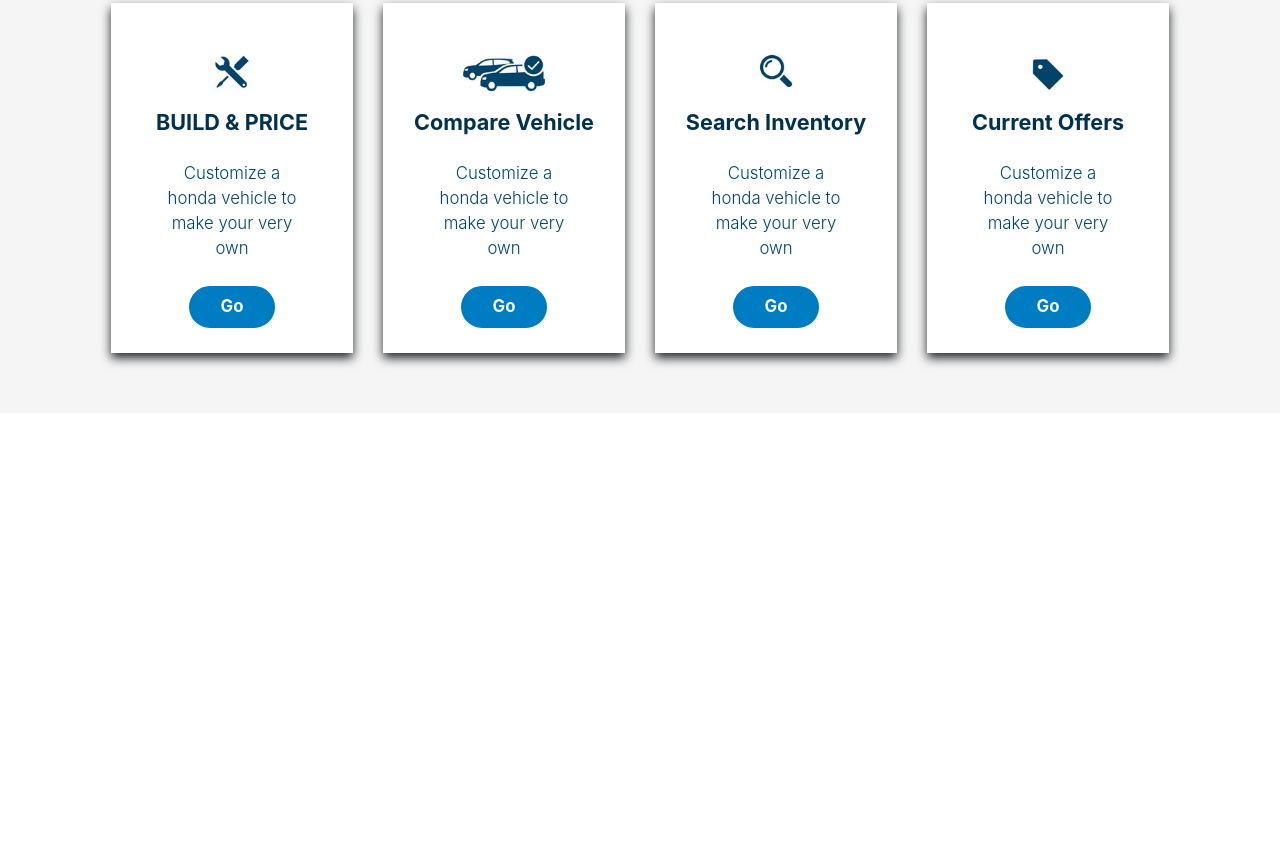
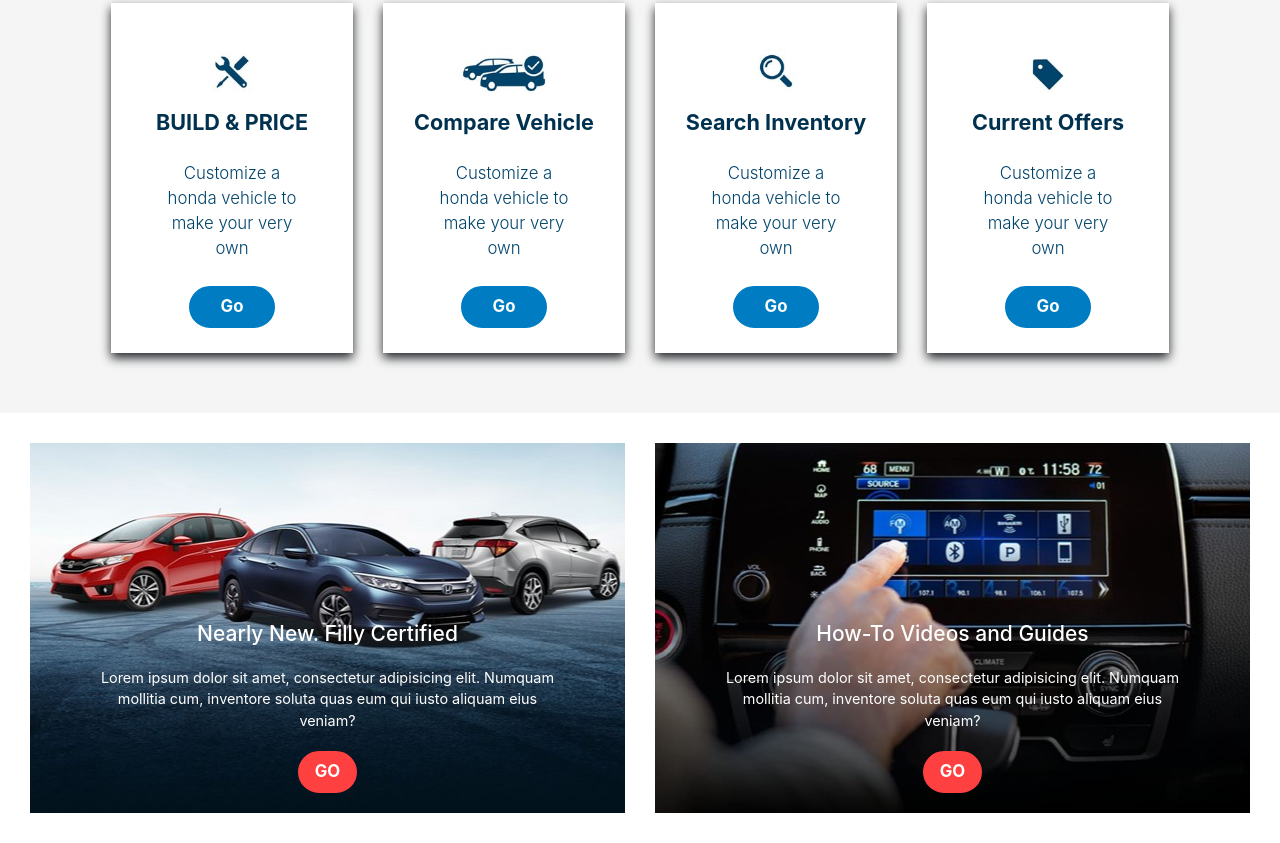
Before and after one commit to turtleSang/Honda, a plain HTML site: page index.html in a window 1280 px wide. Shown: the part 1876-2719 px from the top of the page. Before the commit the page ends 2289 px from the top, so only its background shows below. Drawn offline with nearby package versions, Linux system fonts and the light colour scheme.

Commit message:
finish our vehicle footer

```diff
--- a/SASS/helper/_function.scss
+++ b/SASS/helper/_function.scss
@@ -28,3 +28,8 @@
         background-repeat: no-repeat;
     }
 }
+@each $stt, $img in (1, 3) (2, 4){
+    .intro-#{$stt}{
+        background-image: url("../../img/intro-#{$img}.jpg");
+    }
+}
--- a/SASS/page/_our-vihecle.scss
+++ b/SASS/page/_our-vihecle.scss
@@ -200,6 +200,37 @@
             }
         }
     }
+    .our_vehicle_footer{
+        padding: $pd-5;
+        .our_vehicle_footer_content{
+            height: 370px;
+            background-size: cover;
+            background-position: center;
+            display: flex;
+            flex-direction: column;
+            align-items: center;
+            justify-content: end;
+            color: white;
+            .vehicle_footer_container{
+                width: 80%;
+                margin: 0 auto;
+                text-align: center;
+                h3{
+                    margin-bottom: $mg-1;
+                }
+                p{
+                    margin-bottom: $mg-1;
+                    font-size: $fs-1 - 0.2rem;
+                }
+                .btn-footer{
+                    margin-bottom: $mg-1;
+                    button{
+                        text-transform: uppercase;
+                    }
+                }
+            }
+        }
+    }
     @media screen and (max-width: 1500px) {
         .carousel-inner {
             .carousel-item {
@@ -295,6 +326,11 @@
         .carousel_footer {
             width: 100%;
         }
+        .our_vehicle_footer{
+            .intro-1{
+                margin-bottom: $mg-1;
+            }
+        }
     }
     @media screen and (max-width: 576px) {
         h1 {
--- a/index.html
+++ b/index.html
@@ -772,6 +772,40 @@
           </div>
         </div>
       </div>
+      <div class="our_vehicle_footer container-fluid">
+        <div class="row">
+          <div class="col-12 col-md-6">
+            <div class="our_vehicle_footer_content intro-1">
+              <div class="vehicle_footer_container">
+                <h3>Nearly New. Filly Certified</h3>
+                <p>
+                  Lorem ipsum dolor sit amet, consectetur adipisicing elit.
+                  Numquam mollitia cum, inventore soluta quas eum qui iusto
+                  aliquam eius veniam?
+                </p>
+                <div class="btn-footer">
+                  <button class="btn-carousel">go</button>
+                </div>
+              </div>
+            </div>
+          </div>
+          <div class="col-12 col-md-6">
+            <div class="our_vehicle_footer_content intro-2">
+              <div class="vehicle_footer_container">
+                <h3>How-To Videos and Guides</h3>
+                <p>
+                  Lorem ipsum dolor sit amet, consectetur adipisicing elit.
+                  Numquam mollitia cum, inventore soluta quas eum qui iusto
+                  aliquam eius veniam?
+                </p>
+                <div class="btn-footer">
+                  <button class="btn-carousel">go</button>
+                </div>
+              </div>
+            </div>
+          </div>
+        </div>
+      </div>
     </section>
 
     <!-- JQUERY -->
```
Also changed, not shown: css/main.css, 1 other file.
